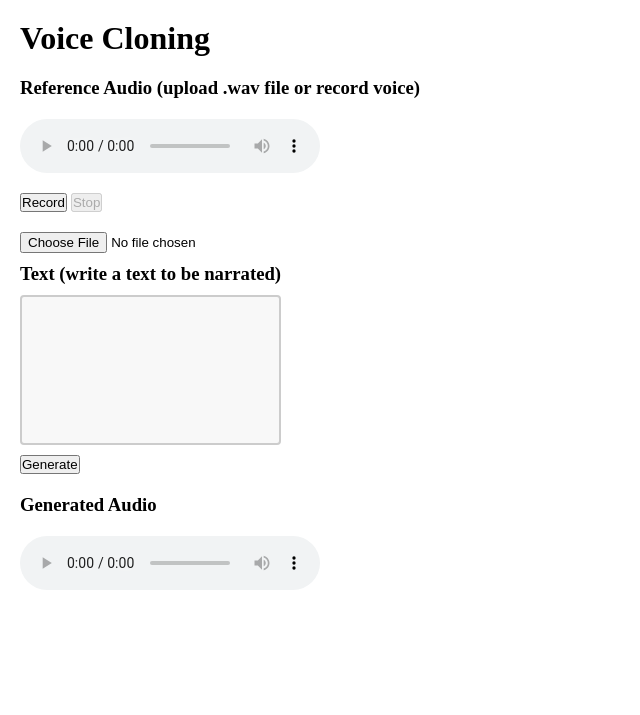
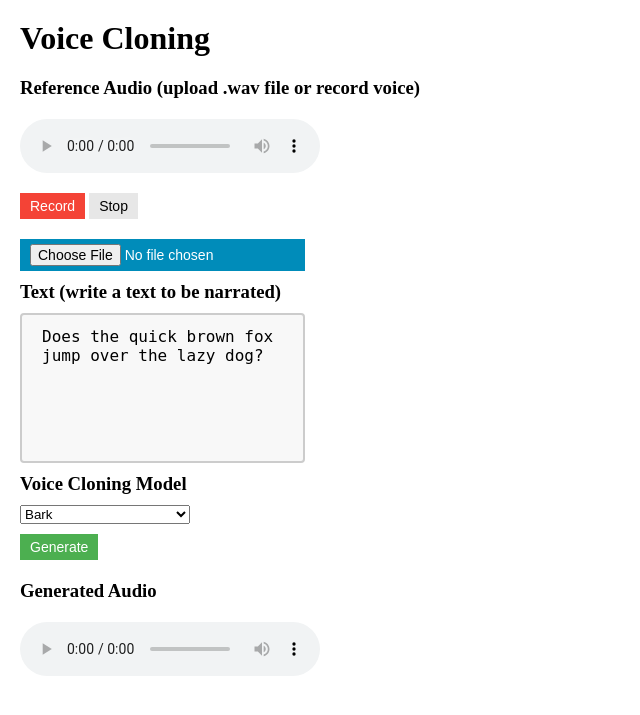
Before and after one commit to azizsiyaev/aiclone, a Flask app: page /voice_cloning/ in a window 1280 px wide. Shown: the top 715 px of the page, without its empty margins (0-640 px from the left). Run offline with Flask 3, Linux system fonts and the light colour scheme; parts of the project's set-up code (start-up, migrations or seed data) failed here and were passed over; some libraries are stand-ins or nearby versions.

Commit message:
stable version of app v1

```diff
--- a/app.py
+++ b/app.py
@@ -1,11 +1,14 @@
 from flask import Flask, request, render_template, send_file, make_response
 from flask import jsonify
 import numpy as np
-import tts
+import tts_rtvc
+import tts_bark
 # import stt
 # import translate
 import librosa
+import torchaudio
 import soundfile as sf
+import time
 
 app = Flask(__name__)
 request_file = 'uploads/request.wav'
@@ -43,8 +46,11 @@ def transcribe():
 
 @app.route('/clone_voice/', methods=['POST'])
 def clone_voice():
+    start_time = time.time()
+
     text = request.form['input-text']
     audio_source = request.form['source']
+    model_type = request.form['model-type']
 
     if audio_source == 'mic':
         audio_bytes = request.files['recorded-audio'].read()
@@ -54,13 +60,23 @@ def clone_voice():
         return 'File not found'
 
     save_bytes(audio_bytes, request_file)
-    audio, sr = librosa.load(request_file, sr=None)
-    print('Received Audio: ', audio.shape, sr)
+    audio, generated_audio, sr = None, None, None
 
-    generated_audio = tts.clone_voice(text, audio, sr)
+    if model_type == 'bark':
+        audio, sr = torchaudio.load(request_file)
+        generated_audio, sr = tts_bark.clone_voice(text, audio, sr)
+    elif model_type == 'rtvc':
+        audio, sr = librosa.load(request_file, sr=None)
+        target_sr = 16_000
+        audio = librosa.resample(audio, orig_sr=sr, target_sr=target_sr)
+        sr = target_sr
+        generated_audio = tts_rtvc.clone_voice(text, audio, sr=target_sr)
+
     sf.write(file=response_file, data=generated_audio, samplerate=sr)
-
-    return send_file(response_file, mimetype='audio/wav', as_attachment=True)
+    # response = send_file(response_file, mimetype='audio/wav', as_attachment=True)
+    response = make_response(send_file(response_file, mimetype='audio/wav', as_attachment=True))
+    response.headers['time'] = str(time.time() - start_time)
+    return response
 
 
 @app.route('/voice_cloning/', methods=['GET', 'POST'])
@@ -74,4 +90,4 @@ def full_pipeline():
 
 
 if __name__ == "__main__":
-    app.run(host='0.0.0.0', port=9000, debug=True)
+    app.run(host='0.0.0.0', port=9000, debug=False)
--- a/hubert/customtokenizer.py
+++ b/hubert/customtokenizer.py
@@ -11,7 +11,7 @@ from zipfile import ZipFile
 import numpy
 import torch
 from torch import nn, optim
-from torch.serialization import MAP_LOCATION
+# from torch.serialization import MAP_LOCATION
 
 
 class CustomTokenizer(nn.Module):
@@ -103,7 +103,7 @@ class CustomTokenizer(nn.Module):
             model_zip.close()
 
     @staticmethod
-    def load_from_checkpoint(path, map_location: MAP_LOCATION = None):
+    def load_from_checkpoint(path, map_location=None):
         old = True
         with ZipFile(path) as model_zip:
             filesMatch = [file for file in model_zip.namelist() if file.endswith('/.info')]
--- a/static/main.js
+++ b/static/main.js
@@ -7,6 +7,7 @@ const inputAudioFile = document.getElementById('input-audio');
 const loading = document.getElementById('loading');
 const recordButton = document.getElementById('recordButton');
 const stopButton = document.getElementById('stopButton');
+const timeText = document.getElementById('generation-time');
 
 inputAudioFile.addEventListener('change', changeAudioSource);
 form.addEventListener('submit', generate);
@@ -65,24 +66,31 @@ function changeAudioSource(e){
 async function generate(e){
 
     loading.style.display = 'block';
+
+    // outputAudio.load()
     e.preventDefault();
+
     var recordedAudioBlob = new Blob(recordedChunks, { type: 'audio/wav' });
     const formData = new FormData(form);
     formData.append('recorded-audio', recordedAudioBlob, 'recording.wav');
     formData.append('source', audioSource)
-
-    let response = await fetch('http://127.0.0.1:9000/clone_voice/', {
+    // http://127.0.0.1:9000/clone_voice/
+    let response = await fetch('/clone_voice/', {
         method: 'POST',
         body: formData
 
     })
+        .then(response => {
+            const time = response.headers.get('time')
+            timeText.innerHTML = "Generation time (s): " + time;
+            return response;
+        })
         .then(response => response.blob())
         .then(blob => {
             let url;
             url = URL.createObjectURL(blob);
             outputAudioSource.src = url;
-            outputAudio.load()
-
+            outputAudio.load();
             loading.style.display = 'none';
         });
 }
--- a/static/styles.css
+++ b/static/styles.css
@@ -36,7 +36,7 @@ textarea {
 #loading {
     display: none;
     text-align: center;
-    margin-top: 20px;
+    /*margin-top: 20px;*/
     width: 50px;
     height: 50px;
     animation: spin 1s infinite linear, scale 2s infinite alternate;
@@ -64,3 +64,19 @@ textarea {
         transform: scale(1);
     }
 }
+
+.button {
+  border: none;
+  color: white;
+  padding: 5px 10px;
+  text-align: center;
+  text-decoration: none;
+  display: inline-block;
+  font-size: 14px;
+  cursor: pointer;
+}
+
+.choose {background-color: #008CBA;} /* Blue */
+.generate {background-color: #4CAF50;} /* Green */
+.record {background-color: #f44336;} /* Red */
+.stop {background-color: #e7e7e7; color: black;} /* Gray */
--- a/templates/index.html
+++ b/templates/index.html
@@ -13,21 +13,27 @@
     </audio>
 
     <div>
-        <button id="recordButton">Record</button>
-        <button id="stopButton" disabled>Stop</button>
+        <button id="recordButton" class="button record">Record</button>
+        <button id="stopButton" disabled class="button stop">Stop</button>
     </div>
 
     <form id="form">
-        <input type="file" accept=".wav" id="input-audio" name="input-audio">
+        <input type="file" accept=".wav" id="input-audio" name="input-audio" class="button choose">
         <h3>Text (write a text to be narrated)</h3>
-        <textarea id="input-text" name="input-text"></textarea>
-        <input type="submit" id="generate-btn" name="submit" value="Generate"/>
+        <textarea id="input-text" name="input-text">Does the quick brown fox jump over the lazy dog?</textarea>
+        <h3>Voice Cloning Model</h3>
+        <select id="model-type" name="model-type">
+            <option value="bark">Bark</option>
+            <option value="rtvc">Real-Time-Voice-Cloning</option>
+        </select>
+        <input type="submit" id="generate-btn" name="submit" value="Generate" class="button generate"/>
     </form>
     <div id="loading"></div>
     <h3>Generated Audio</h3>
     <audio id="output-audio" controls>
         <source id="output-audio-source" src=""></source>
     </audio>
+    <p id="generation-time"></p>
 </div>
 <script src="../static/main.js"></script>
 <script src="https://www.WebRTC-Experiment.com/RecordRTC.js"></script>
--- a/tts_bark.py
+++ b/tts_bark.py
@@ -1,74 +1,29 @@
 from bark.generation import load_codec_model, generate_text_semantic
 from encodec.utils import convert_audio
-
 import torchaudio
 import torch
-import librosa
 import numpy as np
 import soundfile as sf
 
 from hubert.hubert_manager import HuBERTManager
 hubert_manager = HuBERTManager()
 # hubert_manager.make_sure_hubert_installed()
-hubert_manager.make_sure_tokenizer_installed()
+# hubert_manager.make_sure_tokenizer_installed()
 
-device = 'cpu' # or 'cpu'
+device = 'cuda' # or 'cpu'
 model = load_codec_model(use_gpu=True if device == 'cuda' else False)
 
 from hubert.pre_kmeans_hubert import CustomHubert
 from hubert.customtokenizer import CustomTokenizer
 
-# Load the HuBERT model
+
 hubert_model = CustomHubert(checkpoint_path='data/models/hubert/hubert.pt').to(device)
-
-# Load the CustomTokenizer model
 tokenizer = CustomTokenizer.load_from_checkpoint('data/models/hubert/tokenizer.pth').to(device)
 
 from bark.api import generate_audio
-from transformers import BertTokenizer
-from bark.generation import SAMPLE_RATE, preload_models, codec_decode, generate_coarse, generate_fine, generate_text_semantic
+from bark.generation import SAMPLE_RATE, preload_models
 
-
-
-def main():
-    # https://github.com/serp-ai/bark-with-voice-clone/blob/main/generate.ipynb
-    # Load and pre-process the audio waveform
-    audio_filepath = 'audio_data/1.wav'  # the audio you want to clone (under 13 seconds)
-    wav, sr = torchaudio.load(audio_filepath)
-    # wav, sr = librosa.load(audio_filepath)
-    wav = convert_audio(wav, sr, model.sample_rate, model.channels)
-    wav = wav.to(device)
-
-    semantic_vectors = hubert_model.forward(wav, input_sample_hz=model.sample_rate)
-    semantic_tokens = tokenizer.get_token(semantic_vectors)
-
-    with torch.no_grad():
-        encoded_frames = model.encode(wav.unsqueeze(0))
-    codes = torch.cat([encoded[0] for encoded in encoded_frames], dim=-1).squeeze()  # [n_q, T]
-
-    codes = codes.cpu().numpy()
-    # move semantic tokens to cpu
-    semantic_tokens = semantic_tokens.cpu().numpy()
-
-    voice_name = 'aziz'  # whatever you want the name of the voice to be
-    output_path = 'bark/assets/prompts/' + voice_name + '.npz'
-    np.savez(output_path, fine_prompt=codes, coarse_prompt=codes[:2, :], semantic_prompt=semantic_tokens)
-
-    text_prompt = "Hello, my name is Serpy. And, uh — and I like pizza. [laughs]"
-    # https://dl.suno-models.io/bark/models/v0/text_2.pt
-    # preload_models(
-    #     text_use_gpu=True,
-    #     text_use_small=False,
-    #     coarse_use_gpu=True,
-    #     coarse_use_small=False,
-    #     fine_use_gpu=True,
-    #     fine_use_small=False,
-    #     codec_use_gpu=True,
-    #     force_reload=False,
-    #     path="models"
-    # )
-
-    preload_models(
+preload_models(
         text_use_gpu=True,
         text_use_small=True,
         coarse_use_gpu=True,
@@ -80,9 +35,32 @@ def main():
         path="models"
     )
 
-    audio_array = generate_audio(text_prompt, history_prompt=voice_name, text_temp=0.7, waveform_temp=0.7)
-    filepath = "aziz.wav"  # change this to your desired output path
-    sf.write(filepath, audio_array, SAMPLE_RATE)
+
+def clone_voice(text, audio, sr):
+    audio = convert_audio(audio, sr, model.sample_rate, model.channels)
+    audio = audio.to(device)
+
+    semantic_vectors = hubert_model.forward(audio, input_sample_hz=model.sample_rate)
+    semantic_tokens = tokenizer.get_token(semantic_vectors)
+
+    with torch.no_grad():
+        encoded_frames = model.encode(audio.unsqueeze(0))
+    codes = torch.cat([encoded[0] for encoded in encoded_frames], dim=-1).squeeze()
+
+    codes = codes.cpu().numpy()
+    semantic_tokens = semantic_tokens.cpu().numpy()
+
+    voice_name = 'temp_output'
+    output_path = 'bark/assets/prompts/' + voice_name + '.npz'
+    np.savez(output_path, fine_prompt=codes, coarse_prompt=codes[:2, :], semantic_prompt=semantic_tokens)
+    audio_array = generate_audio(text, history_prompt=voice_name, text_temp=0.7, waveform_temp=0.7)
+    return audio_array, SAMPLE_RATE
+
+
+def main():
+    # https://github.com/serp-ai/bark-with-voice-clone/blob/main/generate.ipynb
+    # Load and pre-process the audio waveform
+    pass
 
 
 if __name__ == '__main__':
```
Also changed, not shown: tts_rtvc.py (renamed from tts.py), 6 other files.
